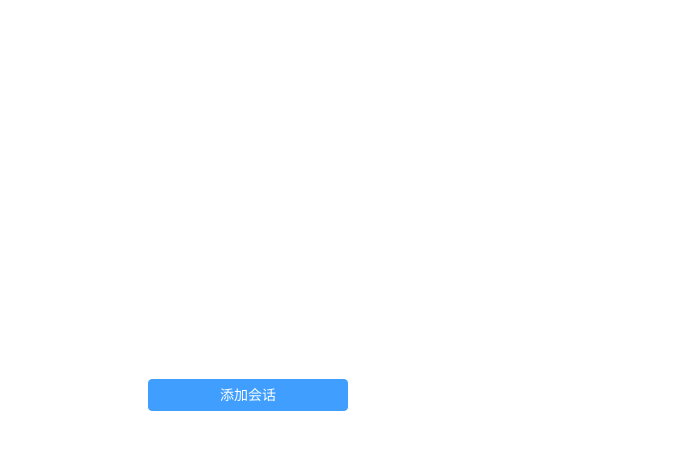
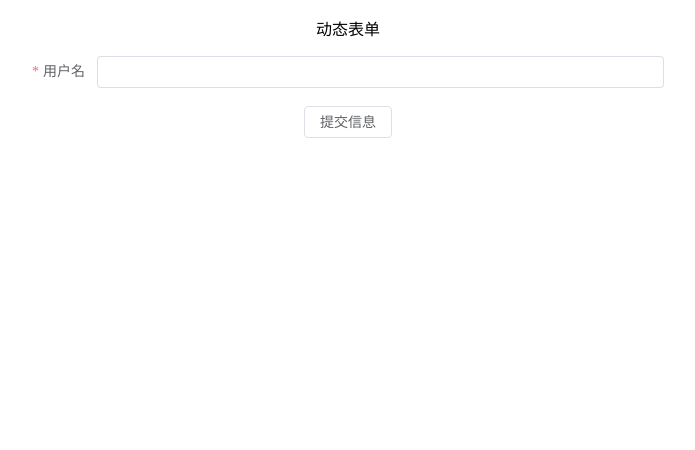
Before and after one commit to xhuan-y/vue3-project, a Vue app: page / in a window 1280 px wide. Shown: the top 450 px of the page, without its empty margins (292-987 px from the left). Built offline with nearby package versions, Linux system fonts and the light colour scheme.

Commit message:
封装input表单

```diff
--- a/package.json
+++ b/package.json
@@ -14,6 +14,7 @@
     "element-plus": "^2.8.6",
     "pinia": "^2.2.4",
     "pinia-plugin-persistedstate": "^4.1.1",
+    "sass": "^1.81.0",
     "vue": "^3.5.12",
     "vue-router": "^4.4.5"
   },
--- /dev/null
+++ b/src/components/Forms/FormItemRender.vue
@@ -0,0 +1,16 @@
+<script setup>
+import { computed } from "vue";
+
+const formItemValue = defineModel();
+const { item } = defineProps(["item"]);
+
+const uiType = computed(() => item.uiType);
+</script>
+
+<template>
+  <el-form-item v-bind="item" :prop="item.field">
+    <el-input v-if="uiType == 'input'" v-model="formItemValue"></el-input>
+  </el-form-item>
+</template>
+
+<style scoped></style>
--- /dev/null
+++ b/src/components/Forms/FormRender.vue
@@ -0,0 +1,86 @@
+<script setup>
+import FormItemRender from "./FormItemRender.vue";
+import { reactive, computed, useTemplateRef } from "vue";
+
+const formInstance = useTemplateRef("formInstance");
+
+const formData = defineModel();
+
+const { formItems } = defineProps(["formItems"]);
+
+let form = useForm(formItems);
+
+function useForm(FormItems) {
+  const form = reactive({
+    data: {},
+    rules: {},
+    items: [],
+  });
+
+  const formItems = computed(() =>
+    FormItems.map((item) => {
+      return { ...item };
+    })
+  );
+
+  form.rules = computed(() => collectFormRules(form.items));
+
+  form.items = computed(() => {
+    return formItems.value;
+  });
+
+  return form;
+}
+
+function collectFormRules(formItems) {
+  return formItems.reduce((rules, formItem) => {
+    if ((formItem.rule || []).length > 0) {
+      rules[formItem.field] = formItem.rule;
+    }
+    if (formItem.required) {
+      rules[formItem.field] = [
+        {
+          required: true,
+          message: `${formItem.label}不能为空！`,
+          trigger: "blur",
+        },
+      ];
+    }
+    return rules;
+  }, {});
+}
+
+let getFormData = async () => {
+  if (!formInstance.value) return;
+  const isValid = await formInstance.value.validate();
+  return isValid ? form.data : null;
+};
+
+const submit = async (callback) => {
+  if (callback && typeof callback !== "function") {
+    console.error(`submit 回调函数必须是方法`);
+    return;
+  }
+  const formData1 = await getFormData();
+  callback(formData1);
+  formData.value = formData1;
+  return formData1;
+};
+
+defineExpose({
+  submit,
+});
+</script>
+
+<template>
+  <el-form ref="formInstance" :model="form.data" :rules="form.rules">
+    <template v-for="item in form.items" :key="item.field">
+      <FormItemRender
+        :item="item"
+        v-model="form.data[item.field]"
+      ></FormItemRender>
+    </template>
+  </el-form>
+</template>
+
+<style scoped></style>
--- a/src/main.js
+++ b/src/main.js
@@ -1,4 +1,4 @@
-import "./assets/main.css";
+// import "./assets/main.css";
 
 import { createApp } from "vue";
 import { createPinia } from "pinia";
--- a/src/router/index.js
+++ b/src/router/index.js
@@ -1,5 +1,5 @@
 import { createRouter, createWebHistory } from "vue-router";
-import HomeView from "../views/HomeView.vue";
+import FormPage from "@/views/FormPage.vue";
 
 const router = createRouter({
   history: createWebHistory(import.meta.env.BASE_URL),
@@ -7,7 +7,12 @@ const router = createRouter({
     {
       path: "/",
       name: "home",
-      component: HomeView,
+      component: FormPage,
+    },
+    {
+      path: "/session",
+      name: "session",
+      component: () => import("@/views/SessionPage.vue"),
     },
   ],
 });
--- /dev/null
+++ b/src/views/FormPage.vue
@@ -0,0 +1,37 @@
+<script setup>
+import FormRender from "@/components/Forms/FormRender.vue";
+import { ref, useTemplateRef } from "vue";
+
+const formData = ref(null);
+
+const formItems = [
+  {
+    label: "用户名",
+    field: "username",
+    required: true,
+    uiType: "input",
+  },
+];
+
+const formInstance = useTemplateRef("formInstance");
+const submit = () => {
+  formInstance.value.submit((form) => {
+    console.log("submit", form);
+  });
+};
+</script>
+
+<template>
+  <div style="width: 50%; text-align: center; margin: auto">
+    <p>动态表单</p>
+    <FormRender
+      ref="formInstance"
+      v-model="formData"
+      :formItems="formItems"
+    ></FormRender>
+    <el-button @click="submit">提交信息</el-button>
+    <p>{{ formData }}</p>
+  </div>
+</template>
+
+<style scoped></style>
```
Also changed, not shown: src/views/SessionPage.vue (renamed from src/views/HomeView.vue), 1 other file (tests, documents, lock files or other folders).
